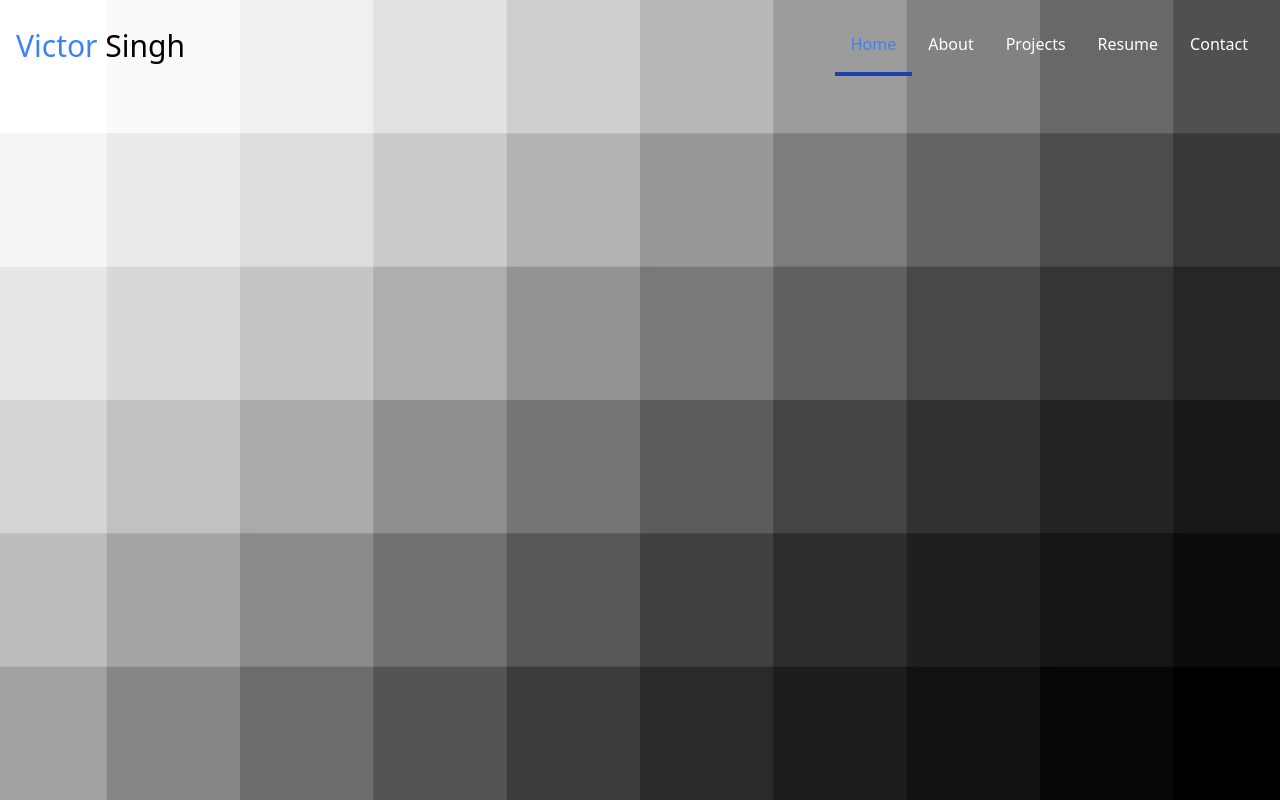
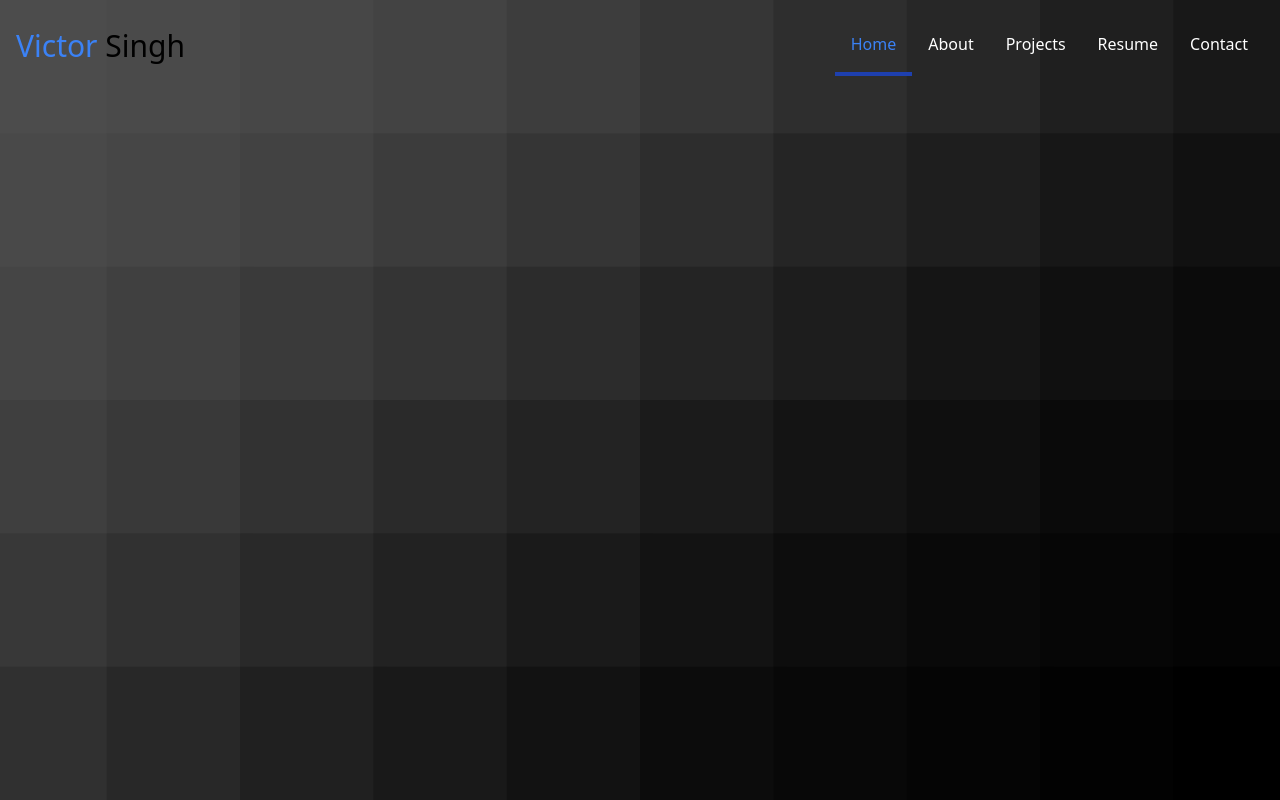
Before and after one commit to VictorRSingh/Vic-Bot, a Next.js app in the folder src/website/: page / in a window 1280 px wide. Built offline with nearby package versions, Linux system fonts and the light colour scheme.

Commit message:
Website changes

```diff
--- a/src/website/pages/_app.js
+++ b/src/website/pages/_app.js
@@ -4,7 +4,7 @@ import "../styles/globals.css";
 function MyApp({ Component, pageProps }) {
   return (
     <>
-      <div className="">
+      <div className="bg-cover h-screen bg-black/70">
         <MainNav />
         <Component {...pageProps} />
       </div>
```
